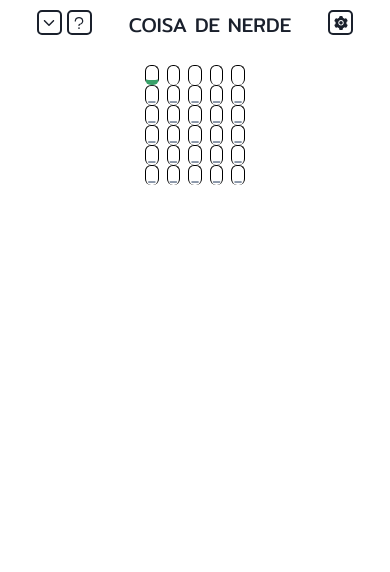
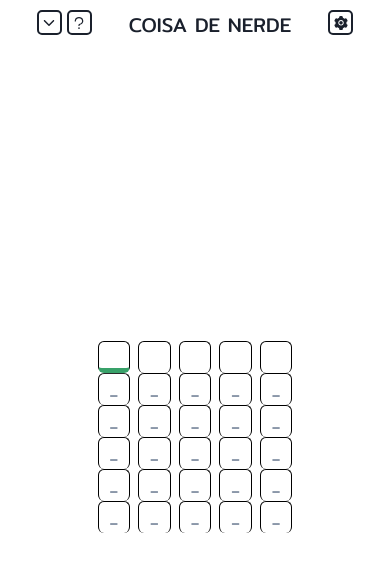
Before and after one commit to Tiago195/termo-CDN, a React (Create React App) app: page / in a window 390 px wide. Shown: the top 572 px of the page. Built offline with nearby package versions, Linux system fonts and the light colour scheme.

Commit message:
feat: :construction: mobile

```diff
--- a/src/App.tsx
+++ b/src/App.tsx
@@ -87,8 +87,8 @@ export const App = () => {
     if (mode && t[match.currentClipboard]?.every(e => e.position) && match.currentClipboard !== 3) {
       nextClipboard()
     }
-
-    if (isCorrect.every(e => e) || match.chance + 1 === match.maxChance) setIsWin(match.chance + 1 !== match.maxChance)
+    const isWin = isCorrect.every(e => e);
+    if (isWin || match.chance + 1 === match.maxChance) setIsWin(isWin)
 
     setCurrentLetter(['', '', '', '', '']);
     setNotFoundLetters(getNotFoundLetters(hAttempts))
@@ -119,7 +119,7 @@ export const App = () => {
 
   return (
     <ChakraProvider theme={theme}>
-      <Box minH="100vh" overflowX="hidden" textAlign="center" fontSize="xl" onClick={onClick}>
+      <Flex flexDirection="column" minH="100vh" overflow="hidden" textAlign="center" fontSize="xl" onClick={onClick}>
         <Header
           setNotFoundLetters={setNotFoundLetters}
           setMatch={setMatch}
@@ -132,9 +132,9 @@ export const App = () => {
           setFocus={setFocus}
         />
         <EndGame resetGame={resetGame} colors={colors} isOpen={isOpen} onClose={closeModalEndGame} isWin={isWin} match={match} />
-        <Flex justifyContent='space-evenly' wrap="wrap" ref={main} alignItems="center" gap="20px" margin="0 auto" marginTop={['25px', '40px']} w="100vw" maxW="1440px">
+        <Flex justifyContent='space-evenly' wrap="wrap" ref={main} alignItems="center" margin="0 auto" marginTop={['10px', '40px']} w="100vw" maxW="1440px" flex="1">
           {match.letters.map((letter, i) => (
-            <Flex flexDirection="column" key={i}>
+            <Flex flexDirection="column" key={i} w={["50%", '50%', '50%', 'auto']} alignItems="center" mb="20px">
               <Clipboard
                 focus={index}
                 setFocus={setIndex}
@@ -155,7 +155,7 @@ export const App = () => {
           ))}
         </Flex>
         <KeyboardWrapper focus={index} setFocus={setIndex} notFoundLetters={notFoundLetters} historyAttempts={match.historyAttempts} sendTry={sendTry} setCurrentLetter={setCurrentLetter} />
-      </Box>
+      </Flex>
     </ChakraProvider>
   )
 }
--- a/src/components/Attempt.tsx
+++ b/src/components/Attempt.tsx
@@ -67,7 +67,7 @@ export const Attempt = ({ ClipboardIndex, setFocus, mode, focus, match, isCorrec
   }
 
   return (
-    <HStack maxW={[`100px`, '200px']} transition={'all .5s'} height={inMode} opacity={inMode}>
+    <HStack transition={'all .5s'} maxW={match.letters.length > 1 ? ["100px", "100%"] : '100%'} height={inMode} opacity={inMode}>
       {historyAttempts || isCorrect ? (
         <PinInput
           type='alphanumeric'
@@ -75,7 +75,14 @@ export const Attempt = ({ ClipboardIndex, setFocus, mode, focus, match, isCorrec
           placeholder="🥳"
         >
           {Array.from({ length: 5 }).map((e, i) => (
-            <PinInputField marginInlineStart='0px !important' maxH={['20px', '40px']} margin='0' key={i} bgColor={historyAttempts ? getColor(historyAttempts[i]) : undefined} readOnly />
+            <PinInputField
+              marginInlineStart='0px !important'
+              margin='0'
+              key={i}
+              bgColor={historyAttempts ? getColor(historyAttempts[i]) : undefined}
+              readOnly
+              h={match.letters.length > 1 ? ["20px", "40px"] : ['32px', '40px']}
+            />
           ))}
         </PinInput>
       ) : (
@@ -89,6 +96,7 @@ export const Attempt = ({ ClipboardIndex, setFocus, mode, focus, match, isCorrec
         >
           {Array.from({ length: 5 }).map((e, i) => (
             <PinInputField
+              h={match.letters.length > 1 ? ["20px", "40px"] : ['32px', '40px']}
               _disabled={{ cursor: '' }}
               _light={{ border: '1px solid black', borderBottom: match.chance === index && i === focus ? "5px solid #38A169" : "0px" }}
               borderBottom={match.chance === index && i === focus ? "5px solid #38A169" : "0px"}
@@ -96,7 +104,7 @@ export const Attempt = ({ ClipboardIndex, setFocus, mode, focus, match, isCorrec
               key={i}
               onClick={() => setFocus(i)}
               marginInlineStart='0px !important'
-              maxH={['20px', '40px']}
+
               onKeyDown={sendIfEnter}
             />
           ))}
--- a/src/components/KeyboardWrapper.tsx
+++ b/src/components/KeyboardWrapper.tsx
@@ -53,8 +53,8 @@ export const KeyboardWrapper = ({ focus, setFocus, notFoundLetters, sendTry, set
 
 
   return (
-    <Flex color="black" bottom='0px' justifyContent="center" position='absolute' marginTop={['5px', '10px']} w="100vw" >
-      <Box w={['100vw', '80vw', '60vw']} h={['82px', 'auto']}>
+    <Flex color="black" justifyContent="center" w="100vw" >
+      <Box w={['100vw', '80vw', '60vw']} >
         <Keyboard
           keyboardRef={r => (keyboard.current = r)}
           layout={layout}
```
